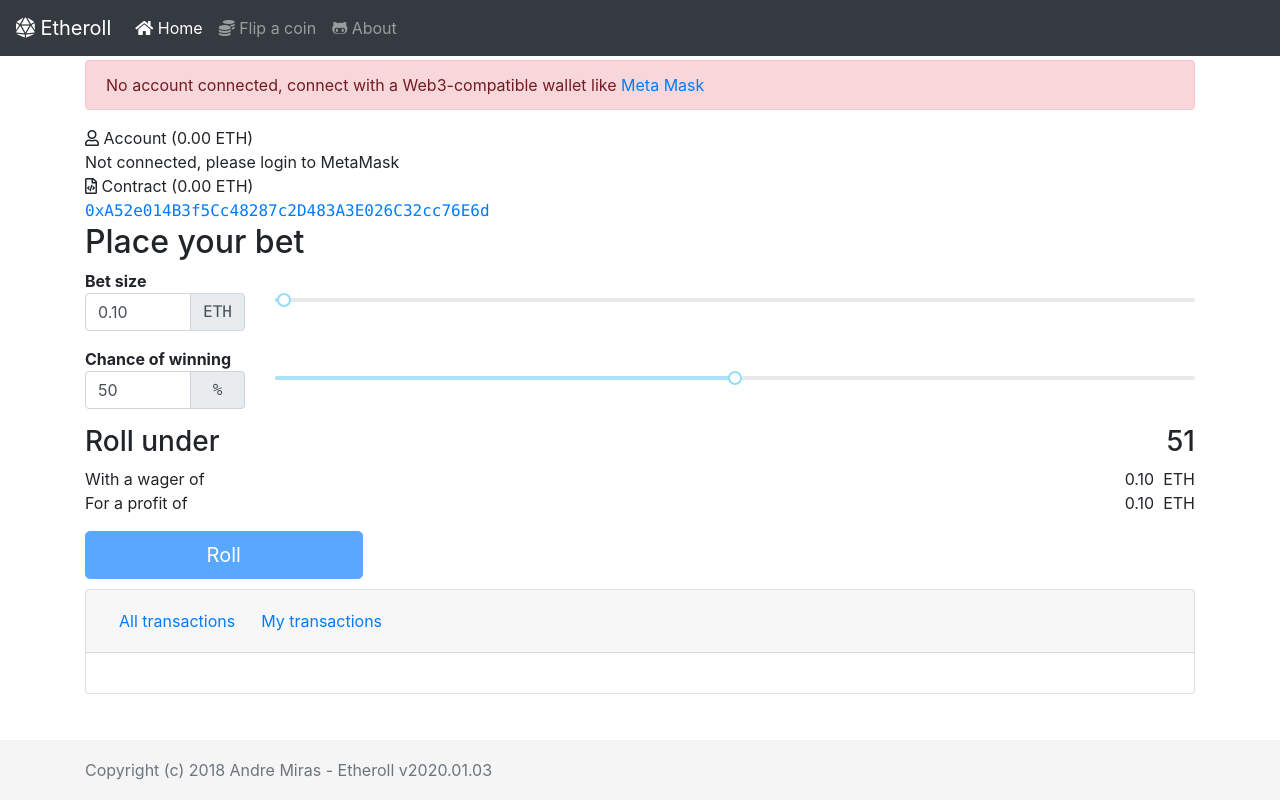
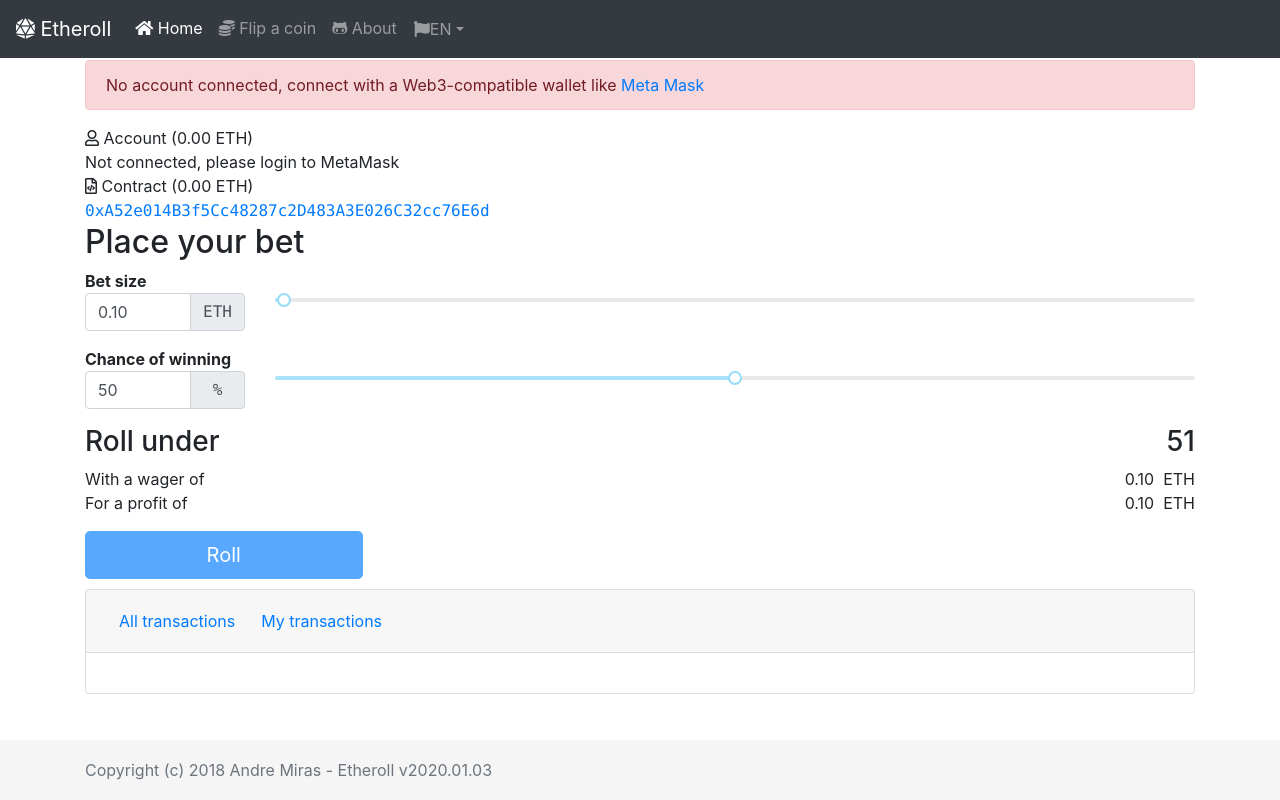
Before and after one commit to richpoteto/React_Dice_Ethereum, a React (Create React App) app: page / in a window 1280 px wide. Built offline with nearby package versions, Linux system fonts and the light colour scheme.

Commit message:
Language switcher using the Context API
Makes it possible to switch language using the top right corner
dropdown. Note this uses a new `LanguageUpdate` component yet to be unit
tested.
closes #61 and closes #62

```diff
--- a/src/App.jsx
+++ b/src/App.jsx
@@ -1,19 +1,27 @@
 import React from 'react';
+import { IntlProvider } from 'react-intl';
 import { HashRouter as Router } from 'react-router-dom';
 import './App.css';
+import { IntlContext } from './contexts/IntlContext';
 import Headers from './components/Headers';
 import Footers from './components/Footers';
 import Container from './components/Container';
+import { messages } from './utils/locales';
 
 
-const App = () => (
+const App = () => {
+  const [locale] = React.useContext(IntlContext);
+  return (
     <Router>
+      <IntlProvider locale={locale} messages={messages[locale]}>
         <div className="App">
           <Headers />
           <Container />
           <Footers />
         </div>
+      </IntlProvider>
     </Router>
   );
+};
 
 export default App;
--- a/src/components/Headers.jsx
+++ b/src/components/Headers.jsx
@@ -1,6 +1,7 @@
 import React from 'react';
 import { FormattedMessage } from 'react-intl';
 import { NavLink } from 'react-router-dom';
+import LanguageUpdate from './LanguageUpdate';
 
 const Logo = () => (
   <a className="navbar-brand" href="/">
@@ -62,6 +63,7 @@ const NavSections = () => (
           />
         </a>
       </li>
+      <LanguageUpdate />
     </ul>
   </div>
 );
--- /dev/null
+++ b/src/components/LanguageUpdate.jsx
@@ -0,0 +1,48 @@
+import React from 'react';
+import { arrayOf, func, string } from 'prop-types';
+import { IntlContext } from '../contexts/IntlContext';
+import { locales } from '../utils/locales';
+
+const DropdownItem = ({ text, onClick }) => (
+  <button className="dropdown-item" type="button" onClick={() => onClick(text)}>{text}</button>
+);
+DropdownItem.propTypes = {
+  text: string.isRequired,
+  onClick: func.isRequired,
+};
+
+const DropdownMenu = ({ items, onClick }) => (
+  <div className="dropdown-menu" aria-labelledby="navbarDropdown">
+    {items.map(item => <DropdownItem text={item} onClick={onClick} key={item} />)}
+  </div>
+);
+DropdownMenu.propTypes = {
+  items: arrayOf(string).isRequired,
+  onClick: func.isRequired,
+};
+
+const LanguageUpdate = () => {
+  const [locale, setLocale] = React.useContext(IntlContext);
+
+  return (
+    <li className="nav-item dropdown">
+      <button
+        className="nav-link btn button-link dropdown-toggle"
+        id="navbarDropdown"
+        data-toggle="dropdown"
+        aria-haspopup="true"
+        aria-expanded="false"
+        type="button"
+      >
+        <i className="fas fa-flag" />
+        {locale.toUpperCase()}
+      </button>
+      <DropdownMenu
+        items={locales}
+        onClick={newLocale => setLocale(newLocale)}
+      />
+    </li>
+  );
+};
+
+export default LanguageUpdate;
--- /dev/null
+++ b/src/contexts/IntlContext.jsx
@@ -0,0 +1,19 @@
+import React from 'react';
+import { element } from 'prop-types';
+
+
+export const IntlContext = React.createContext();
+
+const IntlContextProvider = ({ children }) => {
+  const [locale, setLocale] = React.useState('en');
+  return (
+    <IntlContext.Provider value={[locale, setLocale]}>
+      {children}
+    </IntlContext.Provider>
+  );
+};
+IntlContextProvider.propTypes = {
+  children: element.isRequired,
+};
+
+export default IntlContextProvider;
--- a/src/index.jsx
+++ b/src/index.jsx
@@ -1,10 +1,8 @@
 import React from 'react';
 import ReactDOM from 'react-dom';
-import { IntlProvider } from 'react-intl';
-import messagesEs from './translations/es.json';
-import messagesFr from './translations/fr.json';
 import setupGA from './utils/analytics';
 import setupSentry from './utils/sentry';
+import IntlContextProvider from './contexts/IntlContext';
 import './index.css';
 import 'bootstrap/dist/css/bootstrap.min.css';
 import 'bootstrap/dist/js/bootstrap.min';
@@ -15,18 +13,10 @@ import * as serviceWorker from './serviceWorker';
 setupGA();
 setupSentry();
 
-const messages = {
-  en: null,
-  es: messagesEs,
-  fr: messagesFr,
-};
-// language without region code
-const language = navigator.language.split(/[-_]/)[0];
-
 ReactDOM.render(
-  <IntlProvider locale={language} messages={messages[language]}>
+  <IntlContextProvider>
     <App />
-  </IntlProvider>,
+  </IntlContextProvider>,
   document.getElementById('root'),
 );
 
--- /dev/null
+++ b/src/utils/locales.js
@@ -0,0 +1,12 @@
+import messagesEs from '../translations/es.json';
+import messagesFr from '../translations/fr.json';
+
+
+const messages = {
+  en: null,
+  es: messagesEs,
+  fr: messagesFr,
+};
+const locales = Object.keys(messages);
+
+export { messages, locales };
```
Also changed, not shown: 2 other files (tests, documents, lock files or other folders). Lines whose indentation alone changed are shown as unchanged.
